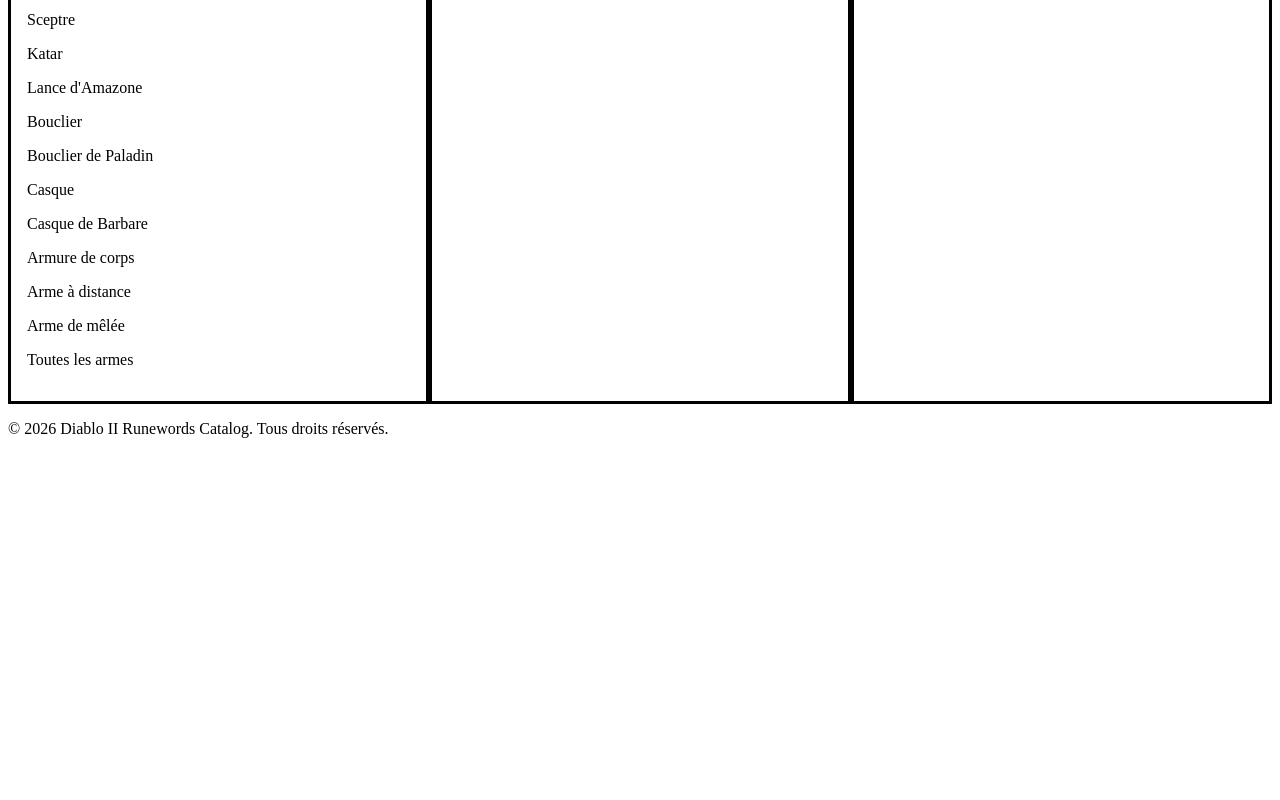
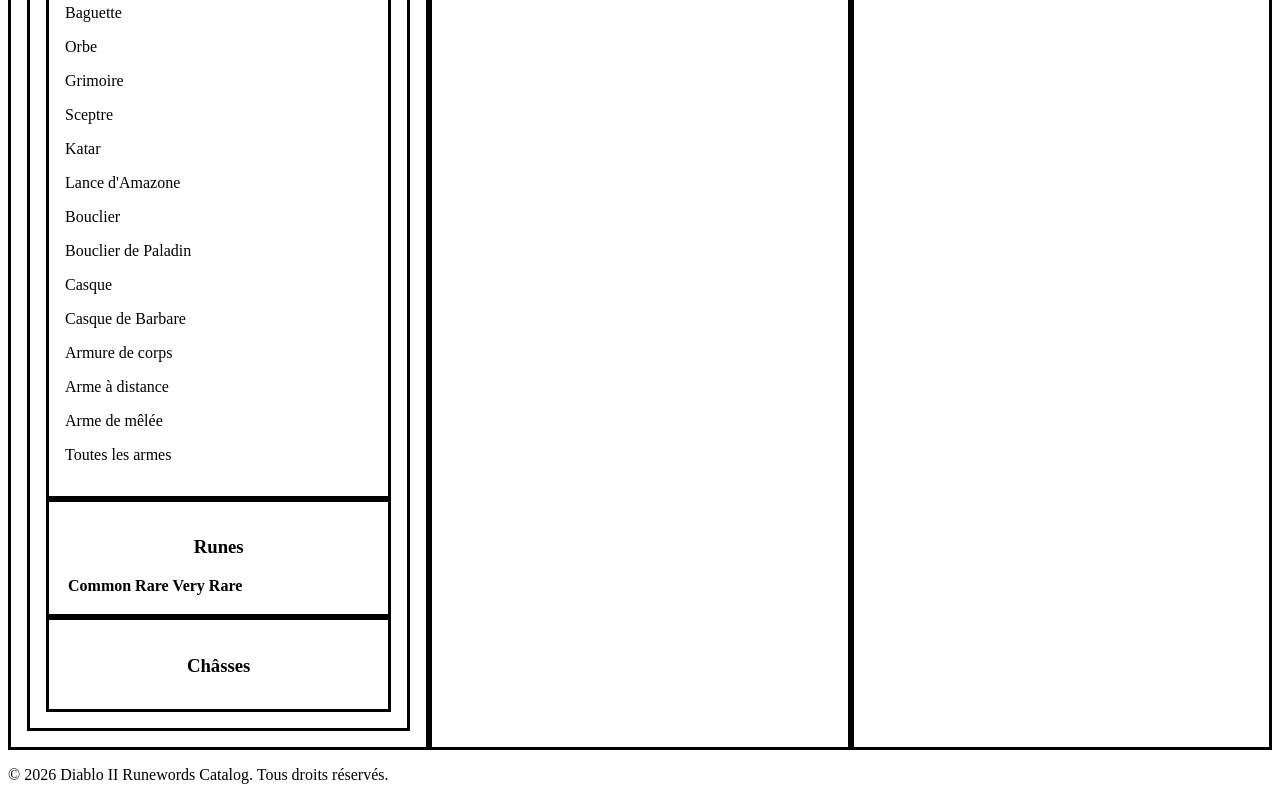
Before and after one commit to Duriel7/diablo-runewords-catalog, a plain HTML site: page index.html in a window 1280 px wide. Shown: the part 559-1359 px from the top of the page. Before the commit the page ends 1013 px from the top, so only its background shows below. Drawn offline with Linux system fonts and the light colour scheme.

Commit message:
feat: added segments for new filters and futures fatures

```diff
--- a/index.html
+++ b/index.html
@@ -13,16 +13,45 @@
   <h1>Mots Runiques</h1>
 
   <main>
-    <section id="categories-panel">
-      <h2>Catégories</h2>
+    <section class="overtop" id="filters-section">
+      <div class="filters first">
+        <h2>Catégories</h2>
+      </div>
+      <section class="second" id="filters-panel">
+        <section class="third categories" id="categories-panel">
+          <h3>Supports</h3>
+        </section>
+        <section class="third runes" id="runes-panel">
+          <h3>Runes</h3>
+          <table>
+            <thead>
+              <tr>
+                <th id="common-runes">Common</th>
+                <th id="rare-runes">Rare</th>
+                <th id="very-rare-runes">Very Rare</th>
+              </tr>
+            </thead>
+            <tbody id="runes-table-body"></tbody>
+          </table>
+        </section>
+        <section class="third sockets" id="sockets-panel">
+          <h3>Châsses</h3>
+        </section>
+      </section>
     </section>
 
-    <section id="runewords-panel">
-      <h2>Mots Runiques</h2>
+    <section class="overtop" id="runewords-section">
+      <div class="runewords first">
+        <h2>Mots Runiques</h2>
+      </div>
+      <section class="second" id="runewords-panel"></section>
     </section>
 
-    <section id="details-panel">
-      <h2>Détails</h2>
+    <section class="overtop" id="details-section">
+      <div class="details first">
+        <h2>Détails</h2>
+      </div>
+      <section class="second" id="details-panel"></section>
     </section>
   </main>
 
```
